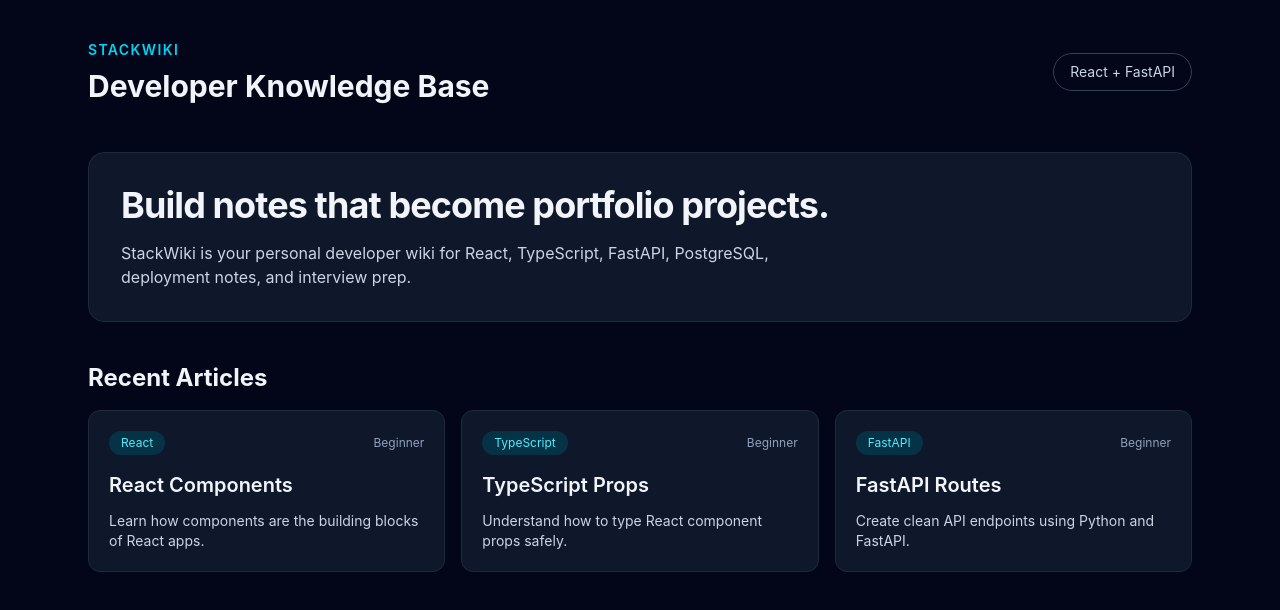
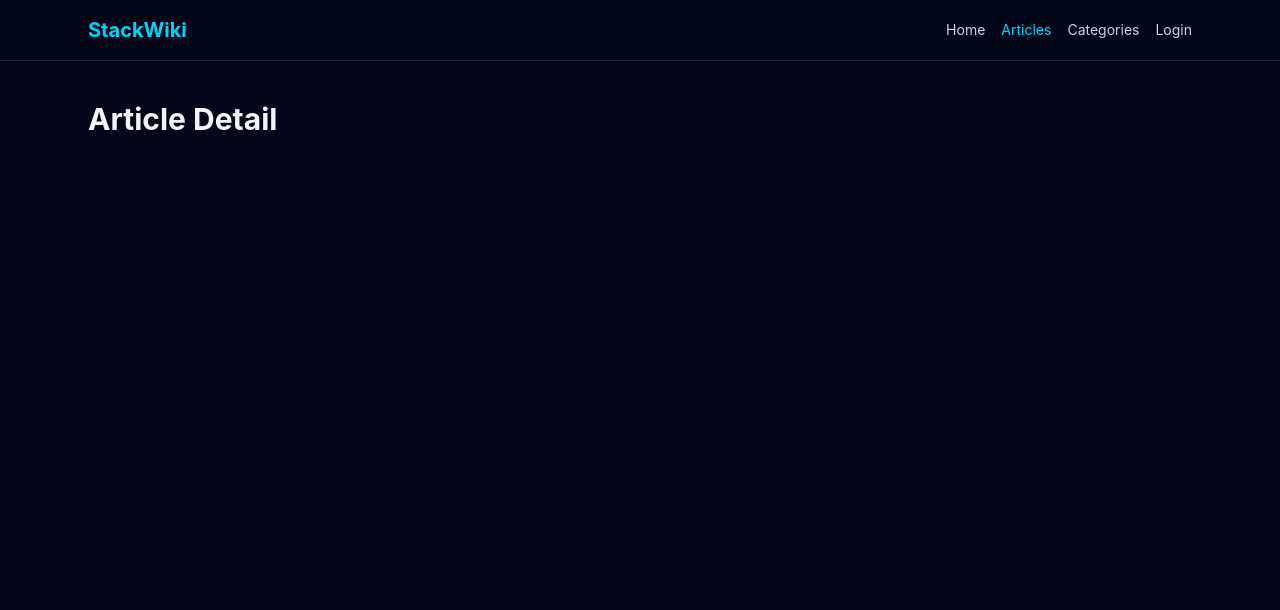
Before and after one commit to Hermit-commits-code/stackwiki-react, a React (Vite) app: page /articles/1/1 in a window 1280 px wide. Shown: the top 610 px of the page. Built offline with nearby package versions, Linux system fonts and the light colour scheme.

Commit message:
feat: add frontend routing layout

```diff
--- a/package.json
+++ b/package.json
@@ -18,7 +18,7 @@
     "axios": "^1.18.0",
     "react": "^19.2.6",
     "react-dom": "^19.2.6",
-    "react-router": "^8.0.1",
+    "react-router-dom": "^7.18.0",
     "tailwindcss": "^4.3.1"
   },
   "devDependencies": {
--- a/src/App.tsx
+++ b/src/App.tsx
@@ -1,65 +1,27 @@
-import { mockArticles } from "./features/articles/data/mockArticles";
+import { BrowserRouter, Route, Routes } from "react-router-dom";
+import { AppLayout } from "./components/layout/AppLayout";
+import { ArticleDetailPage } from "./pages/ArticleDetailPage";
+import { ArticlesPage } from "./pages/ArticlesPage";
+import { CategoriesPage } from "./pages/CategoriesPage";
+import { HomePage } from "./pages/HomePage";
+import { LoginPage } from "./pages/LoginPage";
 
 function App() {
   return (
-    <main className="min-h-screen bg-slate-950 text-slate-100">
-      <section className="mx-auto max-w-6xl px-6 py-10">
-        <header className="mb-12 flex items-center justify-between">
-          <div>
-            <p className="text-sm font-semibold uppercase tracking-widest text-cyan-400">
-              StackWiki
-            </p>
-            <h1 className="mt-2 text-3xl font-bold">
-              Developer Knowledge Base
-            </h1>
-          </div>
-
-          <span className="rounded-full border border-slate-700 px-4 py-2 text-sm text-slate-300">
-            React + FastAPI
-          </span>
-        </header>
-
-        <section className="rounded-2xl border border-slate-800 bg-slate-900 p-8">
-          <h2 className="text-4xl font-bold tracking-tight">
-            Build notes that become portfolio projects.
-          </h2>
-
-          <p className="mt-4 max-w-2xl text-slate-300">
-            StackWiki is your personal developer wiki for React, TypeScript,
-            FastAPI, PostgreSQL, deployment notes, and interview prep.
-          </p>
-        </section>
-
-        <section className="mt-10">
-          <h2 className="mb-4 text-2xl font-bold">Recent Articles</h2>
-
-          <div className="grid gap-4 md:grid-cols-3">
-            {mockArticles.map((article) => (
-              <article
-                key={article.id}
-                className="rounded-xl border border-slate-800 bg-slate-900 p-5"
-              >
-                <div className="mb-4 flex items-center justify-between">
-                  <span className="rounded-full bg-cyan-950 px-3 py-1 text-xs text-cyan-300">
-                    {article.category}
-                  </span>
-
-                  <span className="text-xs text-slate-400">
-                    {article.difficulty}
-                  </span>
-                </div>
-
-                <h3 className="text-xl font-semibold">{article.title}</h3>
-
-                <p className="mt-3 text-sm text-slate-300">
-                  {article.description}
-                </p>
-              </article>
-            ))}
-          </div>
-        </section>
-      </section>
-    </main>
+    <BrowserRouter>
+      <Routes>
+        <Route element={<AppLayout />}>
+          <Route index element={<HomePage />} />
+          <Route path="/articles" element={<ArticlesPage />} />
+          <Route
+            path="/articles/:category/:slug"
+            element={<ArticleDetailPage />}
+          />
+          <Route path="/categories" element={<CategoriesPage />} />
+          <Route path="/login" element={<LoginPage />} />
+        </Route>
+      </Routes>
+    </BrowserRouter>
   );
 }
 
--- /dev/null
+++ b/src/components/layout/AppLayout.tsx
@@ -0,0 +1,40 @@
+import { NavLink, Outlet } from "react-router-dom";
+
+const navItems = [
+  { label: "Home", href: "/" },
+  { label: "Articles", href: "/articles" },
+  { label: "Categories", href: "/categories" },
+  { label: "Login", href: "/login" },
+];
+
+export function AppLayout() {
+  return (
+    <div className="min-h-screen bg-slate-950 text-slate-100">
+      <header className="border-b border-slate-800 bg-slate-950/80">
+        <div className="mx-auto flex max-w-6xl items-center justify-between px-6 py-4">
+          <NavLink to="/" className="text-xl font-bold text-cyan-400">
+            StackWiki
+          </NavLink>
+
+          <nav className="flex gap-4 text-sm">
+            {navItems.map((item) => (
+              <NavLink
+                key={item.href}
+                to={item.href}
+                className={({ isActive }) =>
+                  isActive ? "text-cyan-400" : "text-slate-300 hover:text-white"
+                }
+              >
+                {item.label}
+              </NavLink>
+            ))}
+          </nav>
+        </div>
+      </header>
+
+      <main className="mx-auto max-w-6xl px-6 py-10">
+        <Outlet />
+      </main>
+    </div>
+  );
+}
--- /dev/null
+++ b/src/pages/ArticleDetailPage.tsx
@@ -0,0 +1,3 @@
+export function ArticleDetailPage() {
+  return <h1 className="text-3xl font-bold">Article Detail</h1>;
+}
--- /dev/null
+++ b/src/pages/ArticlesPage.tsx
@@ -0,0 +1,3 @@
+export function ArticlesPage() {
+  return <h1 className="text-3xl font-bold">Articles</h1>;
+}
--- /dev/null
+++ b/src/pages/CategoriesPage.tsx
@@ -0,0 +1,3 @@
+export function CategoriesPage() {
+  return <h1 className="text-3xl font-bold">Categories</h1>;
+}
--- /dev/null
+++ b/src/pages/HomePage.tsx
@@ -0,0 +1,51 @@
+import { mockArticles } from "../features/articles/data/mockArticles";
+
+export function HomePage() {
+  return (
+    <>
+      <section className="rounded-2xl border border-slate-800 bg-slate-900 p-8">
+        <p className="text-sm font-semibold uppercase tracking-widest text-cyan-400">
+          Developer Knowledge Base
+        </p>
+
+        <h1 className="mt-3 text-4xl font-bold tracking-tight">
+          Build notes that become portfolio projects.
+        </h1>
+
+        <p className="mt-4 max-w-2xl text-slate-300">
+          StackWiki is your personal developer wiki for React, TypeScript,
+          FastAPI, PostgreSQL, deployment notes, and interview prep.
+        </p>
+      </section>
+
+      <section className="mt-10">
+        <h2 className="mb-4 text-2xl font-bold">Recent Articles</h2>
+
+        <div className="grid gap-4 md:grid-cols-3">
+          {mockArticles.map((article) => (
+            <article
+              key={article.id}
+              className="rounded-xl border border-slate-800 bg-slate-900 p-5"
+            >
+              <div className="mb-4 flex items-center justify-between">
+                <span className="rounded-full bg-cyan-950 px-3 py-1 text-xs text-cyan-300">
+                  {article.category}
+                </span>
+
+                <span className="text-xs text-slate-400">
+                  {article.difficulty}
+                </span>
+              </div>
+
+              <h3 className="text-xl font-semibold">{article.title}</h3>
+
+              <p className="mt-3 text-sm text-slate-300">
+                {article.description}
+              </p>
+            </article>
+          ))}
+        </div>
+      </section>
+    </>
+  );
+}
--- /dev/null
+++ b/src/pages/LoginPage.tsx
@@ -0,0 +1,3 @@
+export function LoginPage() {
+  return <h1 className="text-3xl font-bold">Login</h1>;
+}
```
Also changed, not shown: 1 other file (tests, documents, lock files or other folders).
